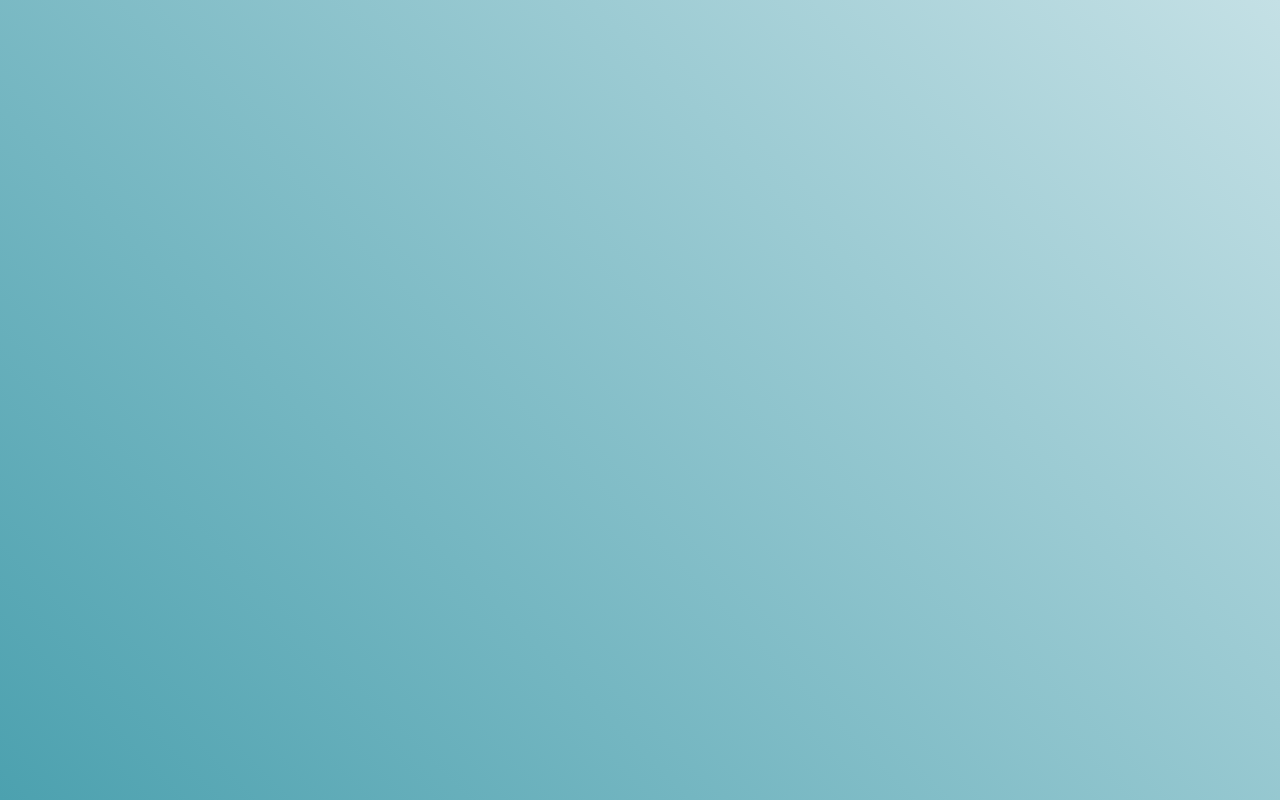
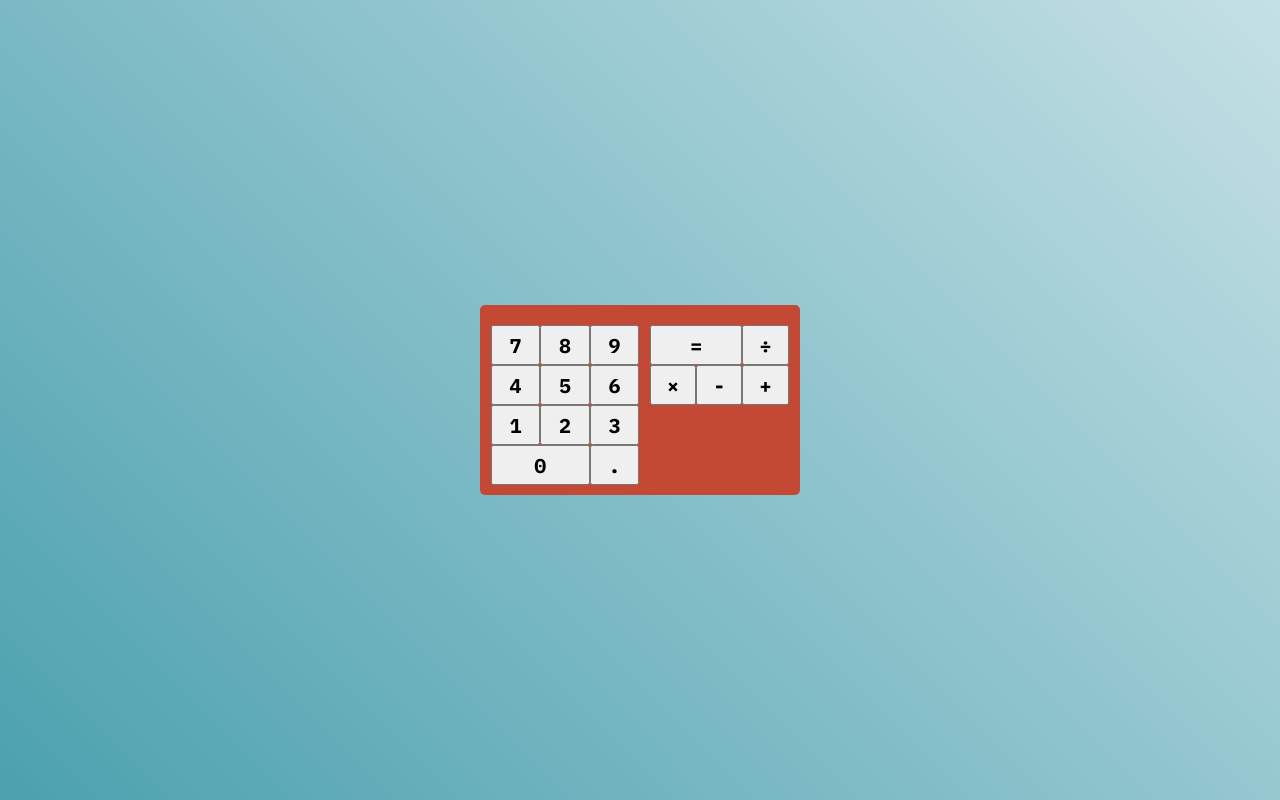
Before and after one commit to va-z/calculator, a website built with webpack: page src/template.html in a window 1280 px wide. Built offline with nearby package versions, Linux system fonts and the light colour scheme.

Commit message:
feat: add keys

```diff
--- a/src/js/components/Element.js
+++ b/src/js/components/Element.js
@@ -10,7 +10,12 @@ class Element {
    * @param {String} params.textContent - text inside Element
    * @param {Array<Array<String>>} params.attrs - an array of ["attr", "value"] pairs
    */
-  constructor({ tagName = ELEMENT_TAG, classNames = [], textContent = null, attrs = null } = {}) {
+  constructor({
+    tagName = ELEMENT_TAG,
+    classNames = [],
+    textContent = null,
+    attrs = null,
+  } = {}) {
     this.element = document.createElement(tagName);
     this.addClasses(classNames);
     this.addAttrs(attrs);
--- a/src/js/components/Key.js
+++ b/src/js/components/Key.js
@@ -1,16 +1,17 @@
 import Element from './Element';
-import htmlTagNames from "../constants/htmlTagNames";
-import cssClassNames from "../constants/cssClassNames";
+import htmlTagNames from '../constants/htmlTagNames';
+import cssClassNames from '../constants/cssClassNames';
 
 const { KEY_TAG } = htmlTagNames;
 const { KEY } = cssClassNames;
 
 class Key extends Element {
-  constructor() {
+  constructor({ value = '', presentation = [] } = {}) {
     super({
       tagName: KEY_TAG,
-      classNames: [KEY],
-    })
+      classNames: [KEY, ...presentation],
+      textContent: value,
+    });
   }
 }
 
--- a/src/js/components/Keyboard.js
+++ b/src/js/components/Keyboard.js
@@ -1,13 +1,40 @@
 import Element from './Element';
+import Key from './Key';
+import numberKeys from '../configs/numberKeys';
+import operatorKeys from '../configs/operatorKeys';
 import cssClassNames from '../constants/cssClassNames';
 
-const { KEYBOARD } = cssClassNames;
+const { KEYBOARD, KEYBOARD_NUMBERS, KEYBOARD__OPERATORS } = cssClassNames;
 
 class Keyboard extends Element {
-  constructor() {
+  constructor({ outerClassNames }) {
     super({
-      classNames: [KEYBOARD],
+      classNames: [...outerClassNames, KEYBOARD],
     });
+
+    const numberKeysWrapper = Element.getDOMElement({
+      classNames: [KEYBOARD_NUMBERS],
+    });
+
+    const operatorKeysWrapper = Element.getDOMElement({
+      classNames: [KEYBOARD__OPERATORS],
+    });
+
+    numberKeys.forEach((obj) => {
+      numberKeysWrapper.insertAdjacentElement(
+        'afterbegin',
+        new Key(obj).element
+      );
+    });
+
+    Object.values(operatorKeys).forEach((obj) => {
+      operatorKeysWrapper.insertAdjacentElement(
+        'afterbegin',
+        new Key(obj).element
+      );
+    });
+
+    this.element.append(numberKeysWrapper, operatorKeysWrapper);
   }
 }
 
--- a/src/js/components/Screen.js
+++ b/src/js/components/Screen.js
@@ -4,11 +4,15 @@ import cssClassNames from '../constants/cssClassNames';
 const { SCREEN, SCREEN_PREVIOUS, SCREEN_CURRENT } = cssClassNames;
 
 class Screen extends Element {
-  constructor() {
-    super({ classNames: [SCREEN] });
+  constructor({ outerClassNames }) {
+    super({ classNames: [...outerClassNames, SCREEN] });
 
-    this.previousScreen = Element.getDOMElement({ classNames: [SCREEN_PREVIOUS] });
-    this.currentScreen = Element.getDOMElement({ classNames: [SCREEN_CURRENT] });
+    this.previousScreen = Element.getDOMElement({
+      classNames: [SCREEN_PREVIOUS],
+    });
+    this.currentScreen = Element.getDOMElement({
+      classNames: [SCREEN_CURRENT],
+    });
 
     this.element.append(this.previousScreen, this.currentScreen);
   }
--- /dev/null
+++ b/src/js/configs/numberKeys.js
@@ -0,0 +1,40 @@
+import cssClassNames from '../constants/cssClassNames';
+
+const { KEY_WIDE } = cssClassNames;
+
+export default [
+  {
+    value: '.',
+  },
+  {
+    value: '0',
+    presentation: [KEY_WIDE],
+  },
+  {
+    value: '3',
+  },
+  {
+    value: '2',
+  },
+  {
+    value: '1',
+  },
+  {
+    value: '6',
+  },
+  {
+    value: '5',
+  },
+  {
+    value: '4',
+  },
+  {
+    value: '9',
+  },
+  {
+    value: '8',
+  },
+  {
+    value: '7',
+  },
+];
--- /dev/null
+++ b/src/js/configs/operatorKeys.js
@@ -0,0 +1,26 @@
+import cssClassNames from '../constants/cssClassNames';
+
+const { KEY_BLACK, KEY_WIDE } = cssClassNames;
+
+export default {
+  '+': {
+    value: '+',
+    operation: (a, b) => a + b,
+  },
+  '-': {
+    value: '-',
+    operation: (a, b) => a - b,
+  },
+  '×': {
+    value: '×',
+    operation: (a, b) => a * b,
+  },
+  '÷': {
+    value: '÷',
+    operation: (a, b) => a / b,
+  },
+  '=': {
+    value: '=',
+    presentation: [KEY_BLACK, KEY_WIDE],
+  },
+};
--- a/src/js/constants/cssClassNames.js
+++ b/src/js/constants/cssClassNames.js
@@ -1,14 +1,20 @@
 export default {
   APP: 'app',
-  APP_CALCULATOR: 'app_calculator',
+  APP_CALCULATOR: 'app__calculator',
 
   CALCULATOR: 'calculator',
+  CALCULATOR_SCREEN: 'calculator__screen',
+  CALCULATOR_KEYBOARD: 'calculator__keyboard',
 
   SCREEN: 'screen',
   SCREEN_PREVIOUS: 'screen__previous',
   SCREEN_CURRENT: 'screen__current',
 
   KEYBOARD: 'keyboard',
+  KEYBOARD_NUMBERS: 'keyboard__numbers',
+  KEYBOARD__OPERATORS: 'keyboard__operators',
 
   KEY: 'key',
+  KEY_WIDE: 'key--wide',
+  KEY_BLACK: 'key--black',
 };
--- a/src/styles/_scaffolding.scss
+++ b/src/styles/_scaffolding.scss
@@ -1,12 +1,6 @@
 body {
+  margin: 0;
+  height: 100vh;
   display: flex;
-  justify-content: center;
-  align-items: center;
-  min-height: 100vh;
-  width: 100%;
-  min-width: $widthMin;
-  margin: 0;
-
-  background-color: var(--colorBg);
-  background-image: var(--imageGradientBg);
+  align-items: stretch;
 }
--- a/src/styles/_variables.scss
+++ b/src/styles/_variables.scss
@@ -1,4 +1,5 @@
-$widthMin: 500px;
+$widthMin: 320px;
+$widthMobileMin: 500px;
 $widthDesktopMin: 900px;
 
 :root {
@@ -6,8 +7,9 @@ $widthDesktopMin: 900px;
   --imageGradientBg: linear-gradient(45deg, #4ca1af 0%, #c4e0e5 100%);
 
   --colorCalculatorBg: #c44934;
-  --colorScreen: #8fce9e;
-  --colorScreenHistory: #64836d;
+  --colorScreenBg: #8fce9e;
+  --colorScreenHistoryBg: #64836d;
+  --colorScreenFont: #223026;
 
   --colorKeyBg: #f9fde4;
   --colorKeyBgActive: #e9f89d;
@@ -16,4 +18,6 @@ $widthDesktopMin: 900px;
   --colorKeyACBg: #2e2e2e;
   --colorKeyACBgActive: #111111;
   --colorKeyACFont: #ffffff;
+
+  --shadowCalculator: 0px 0px 20px -5px rgba(black, 0.5);
 }
--- a/src/styles/components/_app.scss
+++ b/src/styles/components/_app.scss
@@ -0,0 +1,10 @@
+.app {
+  display: flex;
+  justify-content: center;
+  align-items: center;
+  width: 100%;
+  min-width: $widthMin;
+
+  background-color: var(--colorBg);
+  background-image: var(--imageGradientBg);
+}
--- a/src/styles/components/_calculator.scss
+++ b/src/styles/components/_calculator.scss
@@ -0,0 +1,10 @@
+.calculator {
+  display: grid;
+  grid: repeat(2, auto) / 1fr;
+  row-gap: 10px;
+  padding: 10px;
+  border-radius: 5px;
+
+  background-color: var(--colorCalculatorBg);
+  box-shadow: var(--shadowCalculator);
+}
--- /dev/null
+++ b/src/styles/components/_key.scss
@@ -0,0 +1,10 @@
+.key {
+  font-size: 20px;
+  font-family: 'IBMPlexMono', monospace;
+  width: 33%;
+  height: 40px;
+
+  &--wide {
+    width: 66%;
+  }
+}
--- /dev/null
+++ b/src/styles/components/_keyboard.scss
@@ -0,0 +1,14 @@
+.keyboard {
+  display: grid;
+  grid: auto / repeat(2, auto);
+  column-gap: 10px;
+}
+
+.keyboard__numbers {
+  display: flex;
+  flex-wrap: wrap;
+  justify-content: center;
+  align-items: center;
+
+  width: 150px;
+}
--- /dev/null
+++ b/src/styles/components/_screen.scss
@@ -0,0 +1,15 @@
+.screen {
+  border-radius: 5px;
+  font-family: 'VT323', monospace;
+  color: var(--colorScreenFont);
+}
+
+.screen__previous {
+  background-color: var(--colorScreenHistoryBg);
+  font-size: 20px;
+}
+
+.screen__previous {
+  background-color: var(--colorScreenBg);
+  font-size: 35px;
+}
--- a/src/styles/index.scss
+++ b/src/styles/index.scss
@@ -2,4 +2,8 @@
 @import 'variables';
 @import 'scaffolding';
 
+@import './components/app';
 @import './components/calculator';
+@import './components/screen';
+@import './components/keyboard';
+@import './components/key';
```
Also changed, not shown: src/js/configs/numbers.json (deleted, +0 -46 lines), src/js/configs/operators.json (deleted, +0 -22 lines), .prettierrc.json, src/js/utils/storage.js (deleted).
